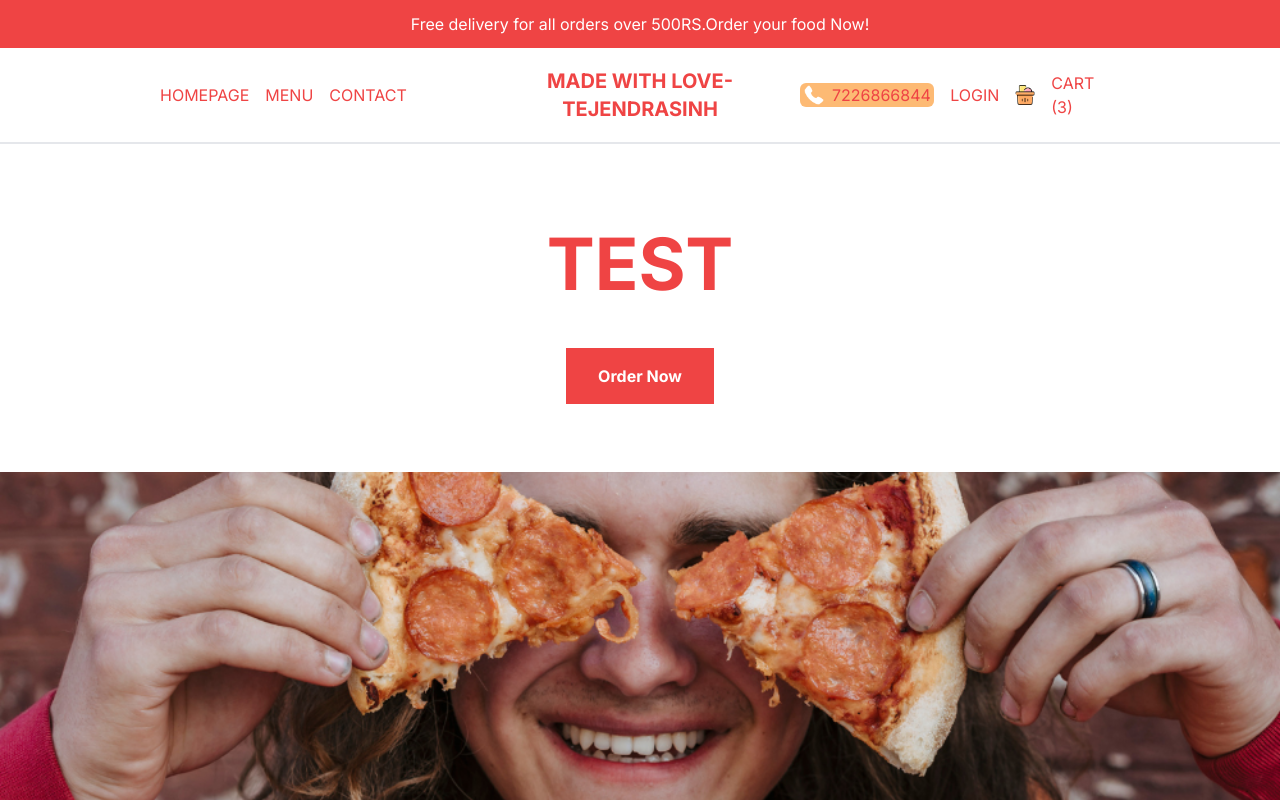
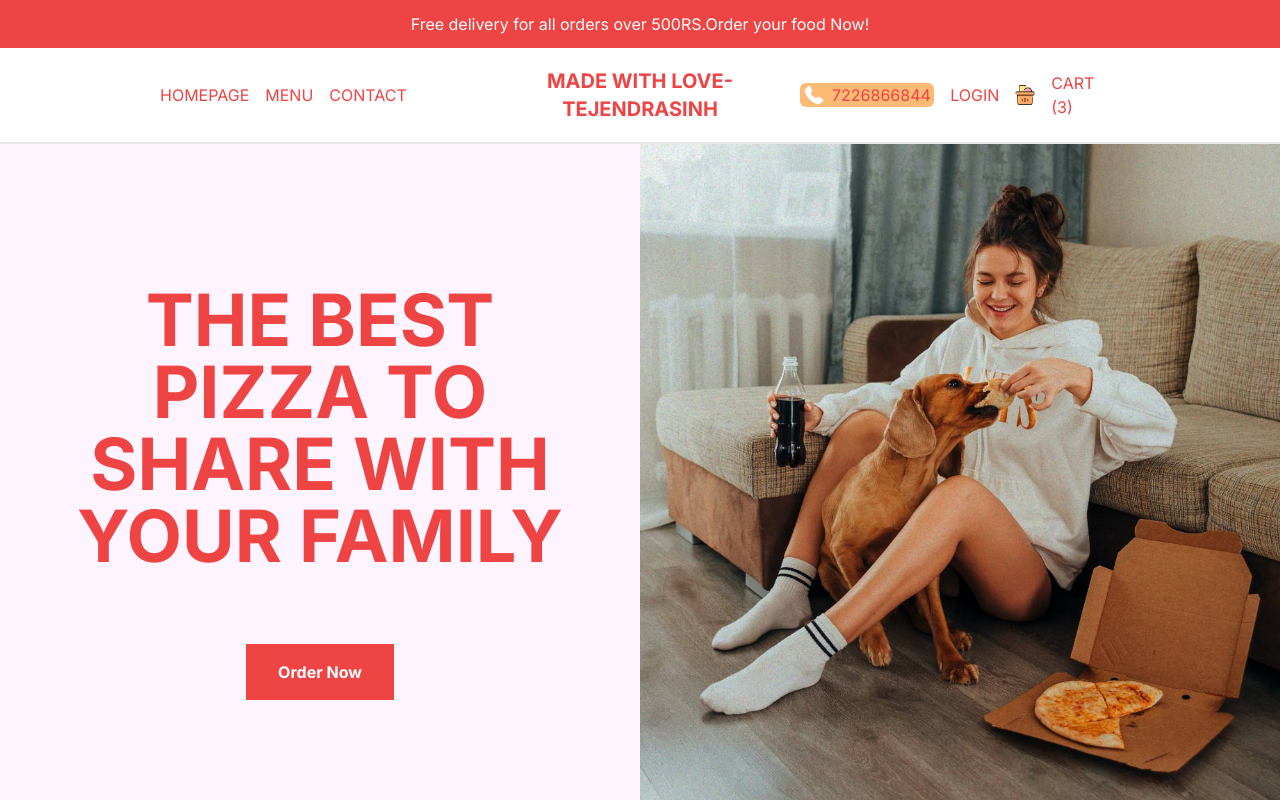
Before and after one commit to Tejendrasinh6844/nextfoodapp-1, a Next.js app: page / in a window 1280 px wide. Shown: the top 802 px of the page. Built offline with nearby package versions, Linux system fonts and the light colour scheme.

Commit message:
tejbha6844

```diff
--- a/src/components/Slider.tsx
+++ b/src/components/Slider.tsx
@@ -1,18 +1,42 @@
+"use client"
 import Image from 'next/image'
-import React from 'react'
+import React,{useState,useEffect} from 'react'
+const data =[
+{   id:1,
+    title:"always fresh & always crispy & always hot ",
+    image:"/slide1.png"
+  },
+{   id:2,
+    title:"WE serve a hapinnes ",
+    image:"/slide2.png"
+  },
+{   id:3,
+    title:"the best pizza to share with your family",
+    image:"/slide3.jpg"
+  }
+
+]
+
 
 const Slider = () => {
+  useEffect(()=>{
+    const interval = setInterval(()=>setCurrentSlide((prev)=> (prev === data.length -1 ? 0 : prev + 1)),2000)
+    return ()=> clearInterval(interval)
+  },[])
+  const [currentSlide,setCurrentSlide]= useState(0);
+
+
   return (
-    <div className="flex flex-col h-[calc(100vh-6rem)] md:h-[calc(100vh-9rem)]">
+    <div className="flex flex-col h-[calc(100vh-6rem)] md:h-[calc(100vh-9rem)] lg:flex-row bg-fuchsia-50 " >
       {/* text-container */}
-      <div className="h-1/2  flex items-center justify-center flex-col gap-8 text-red-500 font-bold">
-        <h1 className="text-5xl text-center uppercase p-4 md:text-6xl xl:text-7xl "> test </h1>
+      <div className="flex-1  flex items-center justify-center flex-col gap-8 text-red-500 font-bold ">
+        <h1 className="text-5xl text-center md:p-10 uppercase p-4 md:text-6xl xl:text-7xl "> {data[currentSlide].title} </h1>
         <button className="bg-red-500 text-white py-4 px-8 ">Order Now</button>
       </div>
 
       {/* image-container */}
-<div className="h-1/2 w-full  relative">
-<Image src="/slide1.png" fill alt="" className="object-cover"/>
+<div className=" w-full  relative  flex-1">
+<Image src={data[currentSlide].image} fill alt="" className="object-cover"/>
 
 </div>
 
```
